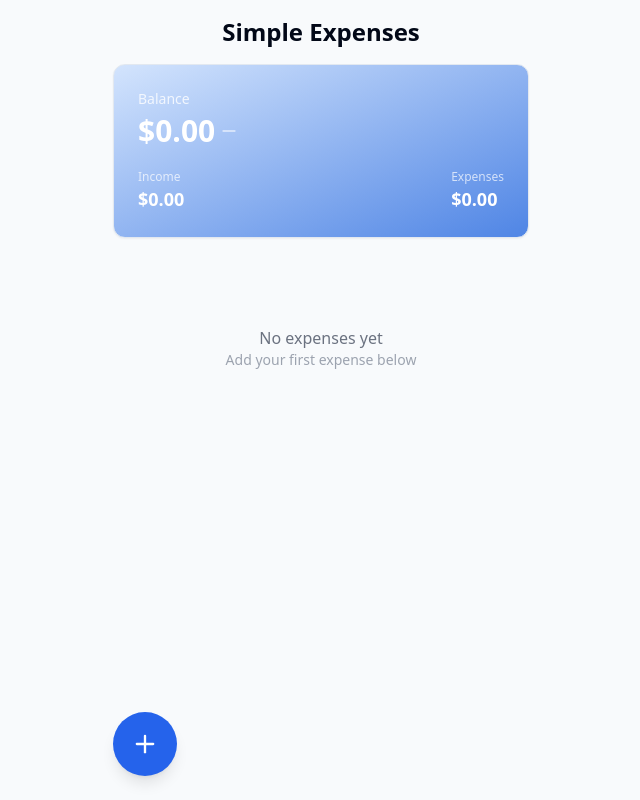
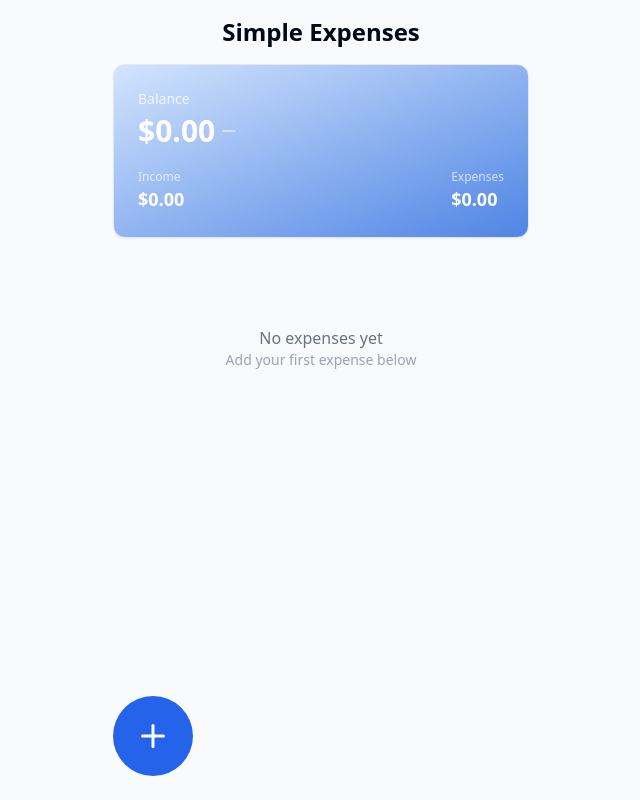
Before and after one commit to kfnx/simple-money-tracker, a React (Vite) app: page / in a window 1280 px wide. Shown: the whole page, without its empty margins (319-959 px from the left). Built offline with nearby package versions, Linux system fonts and the light colour scheme.

Commit message:
Make add button bigger and more obvious

```diff
--- a/src/index.css
+++ b/src/index.css
@@ -53,5 +53,20 @@
 }
 
 .add-expense-button {
-  @apply fixed bottom-6 w-16 h-16 flex items-center justify-center rounded-full shadow-lg transition-transform duration-200 active:scale-95;
+  @apply fixed bottom-6 flex items-center justify-center rounded-full shadow-lg transition-transform duration-200 active:scale-95;
+  /* Add a subtle pulsing animation to make it more noticeable */
+  animation: pulse 2s infinite;
+  box-shadow: 0 0 0 rgba(37, 99, 235, 0.4);
 }
+
+@keyframes pulse {
+  0% {
+    box-shadow: 0 0 0 0 rgba(37, 99, 235, 0.4);
+  }
+  70% {
+    box-shadow: 0 0 0 10px rgba(37, 99, 235, 0);
+  }
+  100% {
+    box-shadow: 0 0 0 0 rgba(37, 99, 235, 0);
+  }
+}
--- a/src/pages/Index.tsx
+++ b/src/pages/Index.tsx
@@ -26,10 +26,10 @@ const Index = () => {
         {/* Add Expense Button */}
         <button
           onClick={() => setIsAddingExpense(true)}
-          className="add-expense-button bg-expense-dark text-white mx-auto"
+          className="add-expense-button bg-expense-dark text-white mx-auto w-20 h-20 shadow-lg"
           aria-label="Add expense"
         >
-          <Plus size={28} />
+          <Plus size={36} />
         </button>
 
         {/* Add Expense Dialog */}
```
